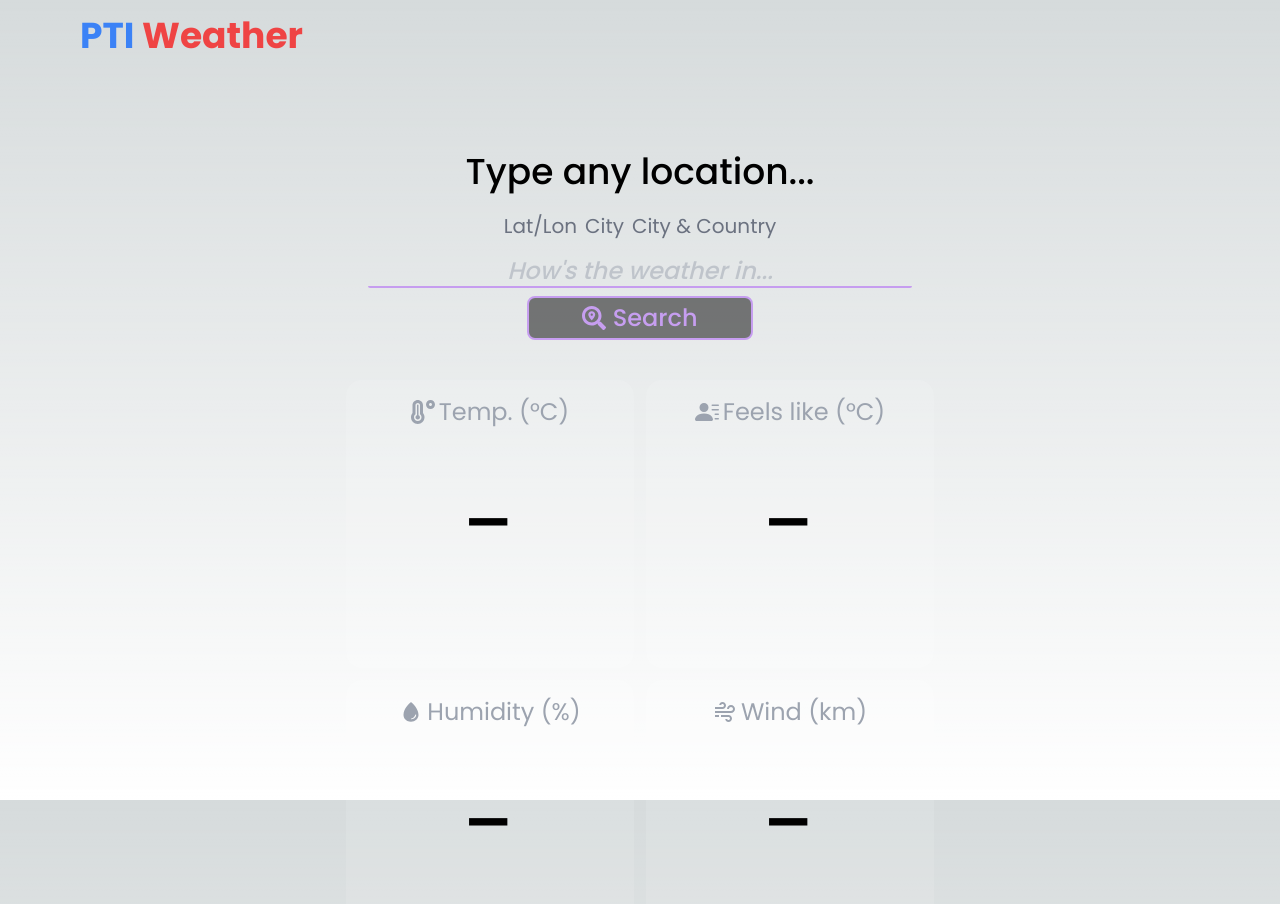
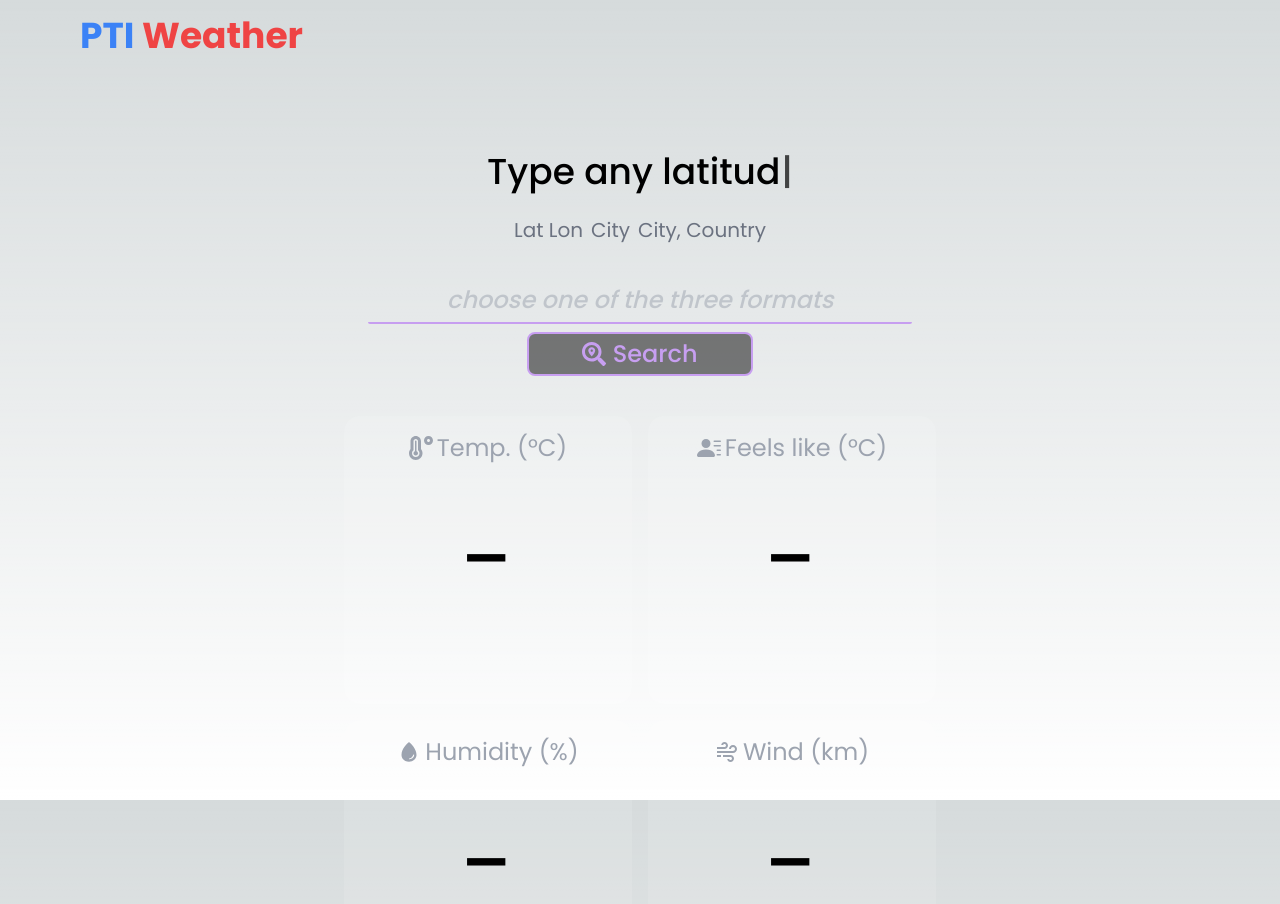
Before and after one commit to mhadziqrazin/pti-weather, a Next.js app: page / in a window 1280 px wide. Shown: the top 904 px of the page. Built offline with nearby package versions, Linux system fonts and the light colour scheme.

Commit message:
add animation

```diff
--- a/app/components/Weather.tsx
+++ b/app/components/Weather.tsx
@@ -1,10 +1,13 @@
+import { ScaleLoader } from "react-spinners"
+
 interface WewatherProps {
   children: React.ReactNode
   value: string
+  loading: boolean
 }
 
 const Weather: React.FC<WewatherProps> = ({
-  children, value
+  children, value, loading
 }) => {
   return (
     <div
@@ -55,7 +58,15 @@ const Weather: React.FC<WewatherProps> = ({
           animated
           "
         >
-          {value}
+          {
+            loading ?
+              <ScaleLoader
+                color="#fff"
+                height={70}
+                width={8}
+              />
+              : <>{value}</>
+          }
         </p>
       </div>
 
--- a/app/page.tsx
+++ b/app/page.tsx
@@ -12,8 +12,12 @@ import { BiWind } from "react-icons/bi"
 import { Slide, ToastContainer, toast } from "react-toastify"
 import 'react-toastify/dist/ReactToastify.css';
 import Weather from "./components/Weather"
+import TypewriterComponent from "typewriter-effect"
 
 export default function Home() {
+  // state for loading indicator
+  const [loading, setLoading] = useState(false)
+
   // state for option choosen
   const [opt, setOpt] = useState("")
   const [latLon, setLatlon] = useState(false)
@@ -65,6 +69,7 @@ export default function Home() {
 
   // get the weather data
   const getData = async (e: React.FormEvent<HTMLFormElement>) => {
+    setLoading(true)
     e.preventDefault()
 
     if (latLon) {
@@ -108,14 +113,27 @@ export default function Home() {
       const data = await res.json()
       showData(data)
     }
+    setLoading(false)
   }
 
   // update weather data
   const showData = async (data: any) => {
     if (data === 'invalid') {
       toast.error('Cannot find your location :(')
+      setData({
+        temp: '-',
+        feels: '-',
+        humidity: '-',
+        wind: '-'
+      })
     } else if (data === 'internal') {
       toast.error("We're having problem :( Try again later.")
+      setData({
+        temp: '-',
+        feels: '-',
+        humidity: '-',
+        wind: '-'
+      })
     } else {
       setData({
         temp: data.temp,
@@ -150,11 +168,17 @@ export default function Home() {
           mt-10
           sm:mt-20
           mb-3
-          sm:mb-5
+          md:mb-6
           animated
         "
       >
-        Type any location...
+        Type any&nbsp;<TypewriterComponent
+          options={{
+            strings: ['location...', 'latitude/longitude', 'city', 'city & country'],
+            autoStart: true,
+            loop: true,
+          }}
+        />
       </div>
       <div
         className="
@@ -163,7 +187,8 @@ export default function Home() {
           text-tr
           text-gray-500
           place-content-center
-          sm:mb-2
+          my-4
+          md:my-6
         "
       >
         <a
@@ -180,7 +205,7 @@ export default function Home() {
             }
           `}
         >
-          Lat/Lon
+          Lat Lon
         </a>
         <a
           onClick={chooseCity}
@@ -212,7 +237,7 @@ export default function Home() {
             }
           `}
         >
-          City & Country
+          City, Country
         </a>
       </div>
 
@@ -231,7 +256,7 @@ export default function Home() {
       >
         <Input
           type="text"
-          placeholder="How's the weather in..."
+          placeholder="choose one of the three formats"
           value={search}
           disabled={disabledInput}
           onChange={(e) => { setSearch(e.target.value) }}
@@ -240,7 +265,9 @@ export default function Home() {
             text-sc
             text-center
             font-medium
-            h-8
+            h-7
+            sm:h-10
+            xl:h-12
             w-full
             text-white
             bg-transparent
@@ -282,20 +309,31 @@ export default function Home() {
           &nbsp;Search
         </Button>
       </form>
-      <div className="flex flex-col items-center justify-center gap-3 my-10">
-        <div className="flex gap-3">
-          <Weather value={`${data.temp}`}>
+      <div className="flex flex-col items-center justify-center gap-4 my-10">
+        <div className="flex gap-4">
+          <Weather
+            value={`${data.temp}`}
+            loading={loading}>
             <FaTemperatureHigh />Temp. (&deg;C)
           </Weather>
-          <Weather value={`${data.feels}`}>
+          <Weather
+            value={`${data.feels}`}
+            loading={loading}
+          >
             <BsPersonLinesFill />Feels like (&deg;C)
           </Weather>
         </div>
-        <div className="flex gap-3">
-          <Weather value={`${data.humidity}`}>
+        <div className="flex gap-4">
+          <Weather
+            value={`${data.humidity}`}
+            loading={loading}
+          >
             <IoIosWater />Humidity (%)
           </Weather>
-          <Weather value={`${data.wind}`}>
+          <Weather
+            value={`${data.wind}`}
+            loading={loading}
+          >
             <BiWind />Wind (km)
           </Weather>
         </div>
--- a/package.json
+++ b/package.json
@@ -20,8 +20,10 @@
     "react": "18.2.0",
     "react-dom": "18.2.0",
     "react-icons": "^4.8.0",
+    "react-spinners": "^0.13.8",
     "react-toastify": "^9.1.2",
     "tailwindcss": "3.3.1",
-    "typescript": "5.0.4"
+    "typescript": "5.0.4",
+    "typewriter-effect": "^2.19.0"
   }
 }
```
Also changed, not shown: 1 other file (tests, documents, lock files or other folders).
